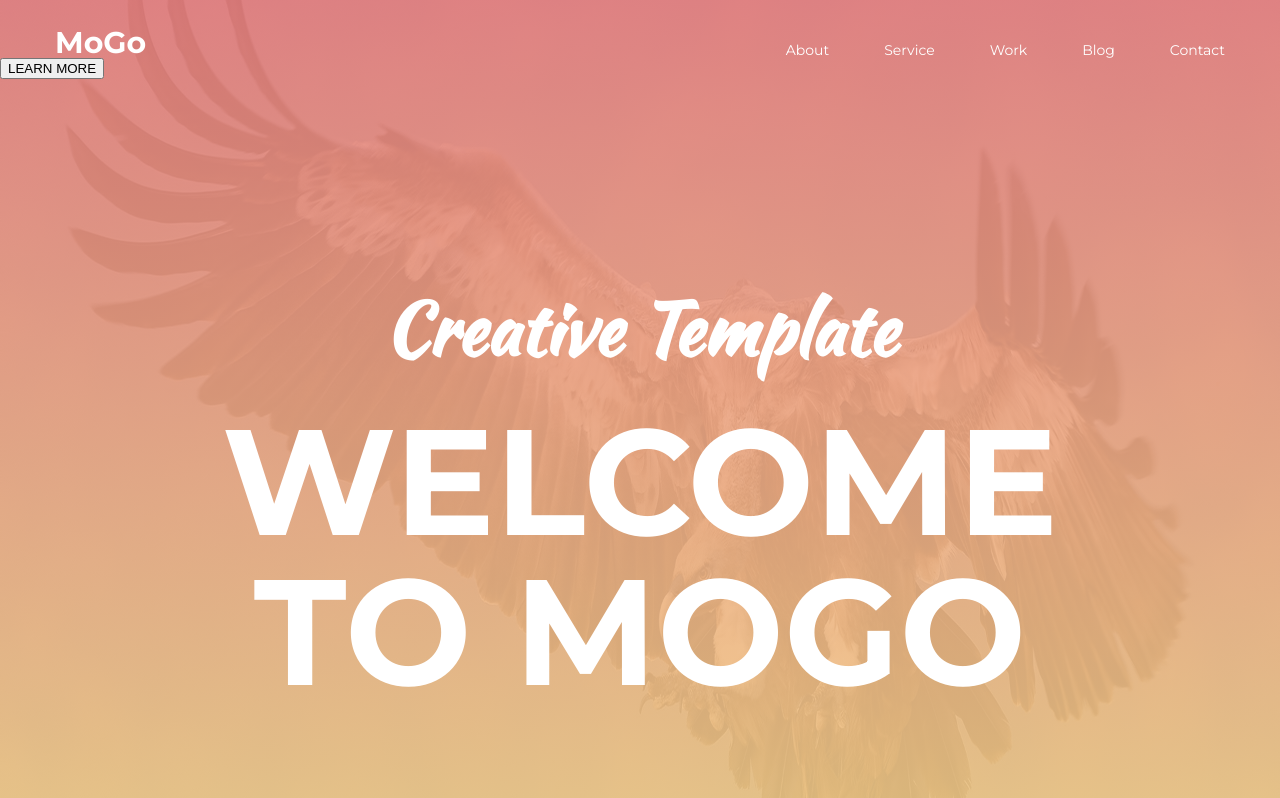
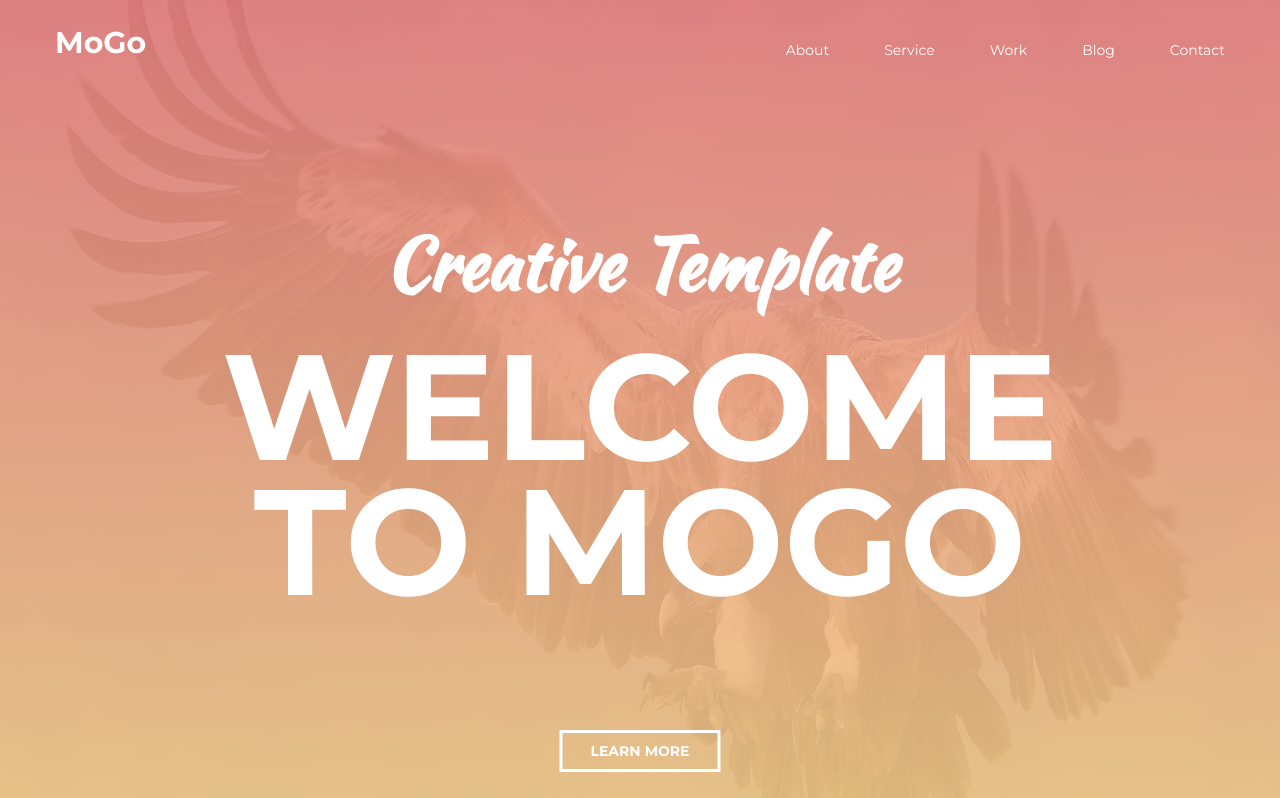
Before and after one commit to Miccaldo/mogo, a React app: page / in a window 1280 px wide. Shown: the top 798 px of the page. Built offline with nearby package versions, Linux system fonts and the light colour scheme.

Commit message:
Add done header.

```diff
--- a/package.json
+++ b/package.json
@@ -10,6 +10,7 @@
     "@testing-library/user-event": "^13.2.1",
     "babel-preset-react": "^6.24.1",
     "path": "^0.12.7",
+    "prop-types": "^15.8.1",
     "react": "^18.2.0",
     "react-dom": "^18.2.0",
     "react-scripts": "5.0.1",
--- a/src/components/Header/Navbar/navbar.sass
+++ b/src/components/Header/Navbar/navbar.sass
@@ -2,7 +2,7 @@
 
 .navbar
   display: flex
-  align-items: end
+  align-items: flex-end
 
 .navbar--item
   margin-right: 55px
--- a/src/components/Header/header.js
+++ b/src/components/Header/header.js
@@ -1,4 +1,5 @@
 import Navbar from "./Navbar";
+import Button from "../ui/Button";
 import './header.sass'
 
 const Header = () => {
@@ -18,12 +19,6 @@ const Header = () => {
         )
     }
 
-    const button = () => {
-        return(
-            <button>LEARN MORE</button>
-        )
-    }
-
     return (
         <div className="header">
             <div className='container'>
@@ -33,7 +28,7 @@ const Header = () => {
                 </div>
             </div>
             {front()}
-            {button()}
+            <Button className='header--button' appearance='primary'>LEARN MORE</Button>
             <div className='header__bg header__bg--gradient'></div>
             <img className='header__bg header__bg--image' src='/images/eagle.png' alt=''/>
         </div>
--- a/src/components/Header/header.sass
+++ b/src/components/Header/header.sass
@@ -37,13 +37,14 @@
 
 .front
   position: absolute
-  top: 50%
+  top: 42%
   left: 50%
   transform: translate(-50%, -50%)
 
 .front--text
   color: white
   text-align: center
+  line-height: 0.9
 
 .front--text__description
   font-size: 72px
@@ -56,3 +57,9 @@
   font-size: 150px
   font-family: $theme-font
   text-align: center
+
+.header--button
+  position: absolute
+  top: 73%
+  left: 50%
+  transform: translate(-50%, 0)
--- /dev/null
+++ b/src/components/ui/Button/button.js
@@ -0,0 +1,14 @@
+import './button.sass';
+import {oneOf} from "prop-types";
+
+const Button = ({className, children, ...restProps}) => {
+    return (
+        <button className={`button ${className}`} {...restProps}>{children}</button>
+    )
+}
+
+Button.propTypes = {
+    appearance: oneOf(['primary', 'secondary']).isRequired
+}
+
+export default Button;
--- /dev/null
+++ b/src/components/ui/Button/button.sass
@@ -0,0 +1,23 @@
+@import './src/variables'
+
+.button[appearance='primary']
+  background-color: transparent
+  border: 3px white solid
+  padding: 0 28px
+  color: white
+  transition: background-color .2s linear, color .1s linear
+  cursor: pointer
+  font-family: $theme-font
+  font-weight: $theme-font-bold
+  font-size: 14px
+  height: 42px
+
+.button[appearance='primary']:hover
+  background-color: white
+  color: $theme-third-color
+
+.button[appearance='primary']:active
+  color: $theme-secondary-color
+
+.button[appearance='secondary']
+  background-color: $theme-primary-color
--- /dev/null
+++ b/src/components/ui/Button/index.js
@@ -0,0 +1 @@
+export { default } from './button';
--- a/src/variables.sass
+++ b/src/variables.sass
@@ -9,3 +9,4 @@ $theme-container-width: 1440px
 
 $theme-primary-color: rgba(149, 225, 211, 1)
 $theme-secondary-color: rgba(252, 227, 138, 1)
+$theme-third-color: #E78182
```
Also changed, not shown: 1 other file.
